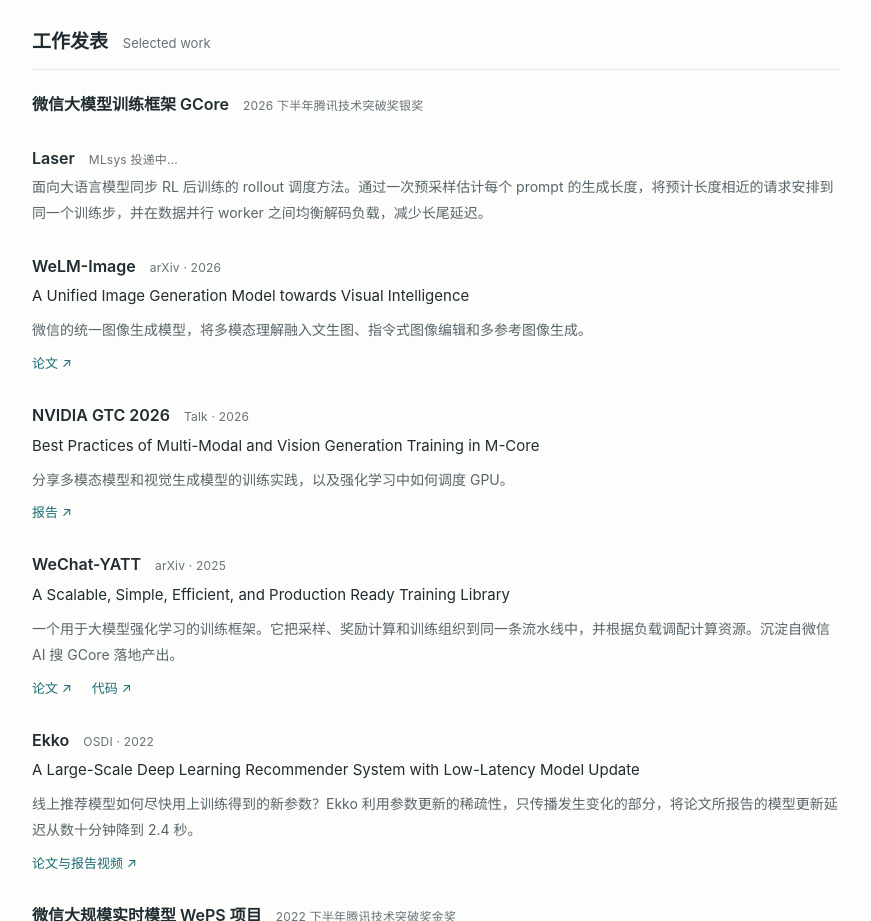
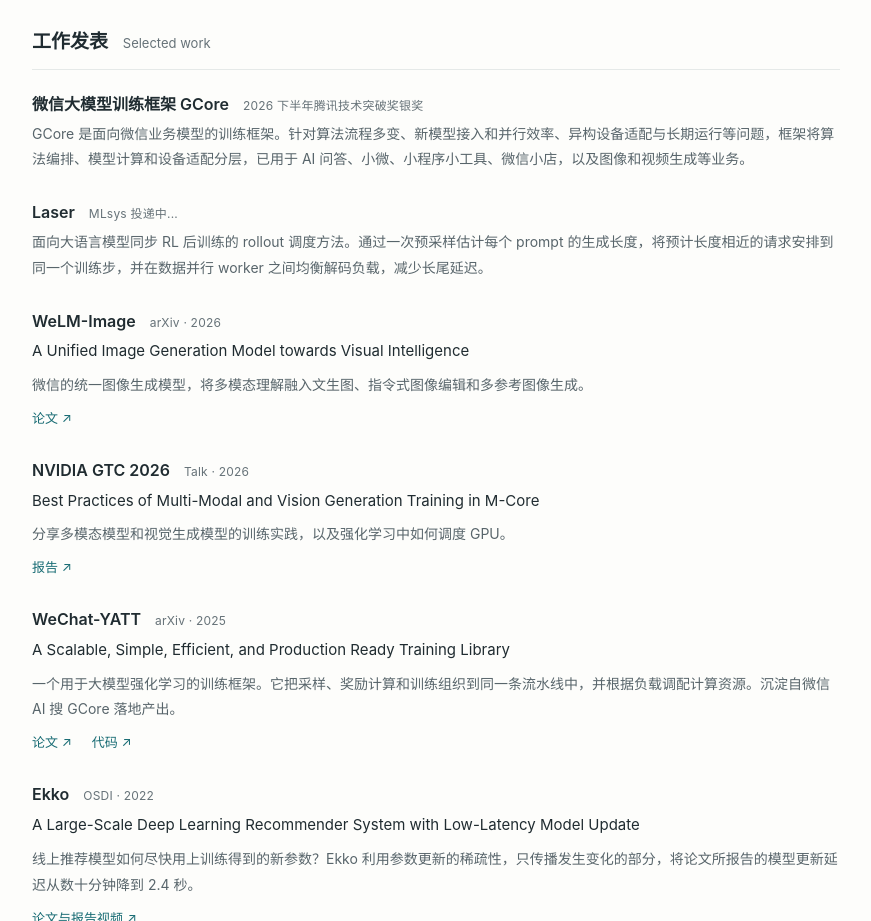
Before and after one commit to nrailg/nrailg.github.io, a plain HTML site: page about.html in a window 1280 px wide. Shown: the part 860-1781 px from the top of the page, without its empty margins (204-1075 px from the left). Drawn offline with Linux system fonts and the light colour scheme.

Commit message:
Add GCore description

```diff
--- a/about.html
+++ b/about.html
@@ -52,6 +52,7 @@
         <h2 id="publications">工作发表 <span lang="en">Selected work</span></h2>
         <article class="publication">
           <div class="entry-heading"><h3>微信大模型训练框架 GCore</h3><span class="meta">2026 下半年腾讯技术突破奖银奖</span></div>
+          <p>GCore 是面向微信业务模型的训练框架。针对算法流程多变、新模型接入和并行效率、异构设备适配与长期运行等问题，框架将算法编排、模型计算和设备适配分层，已用于 AI 问答、小微、小程序小工具、微信小店，以及图像和视频生成等业务。</p>
         </article>
         <article class="publication">
           <div class="entry-heading"><h3>Laser</h3><span class="meta">MLsys 投递中...</span></div>
```
